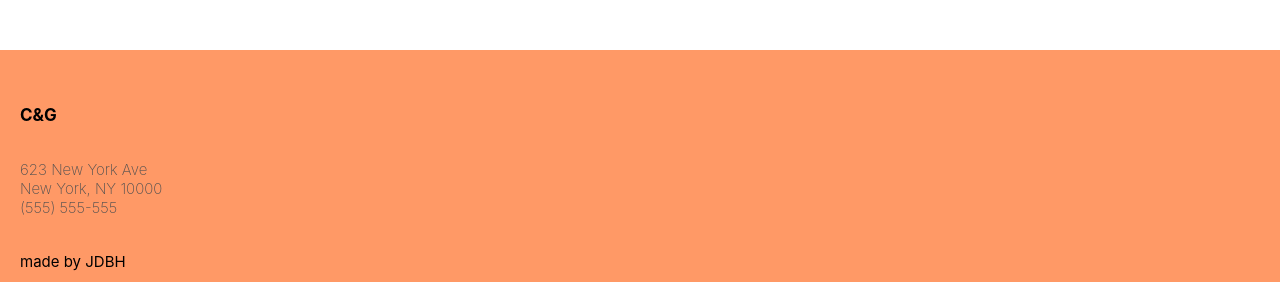
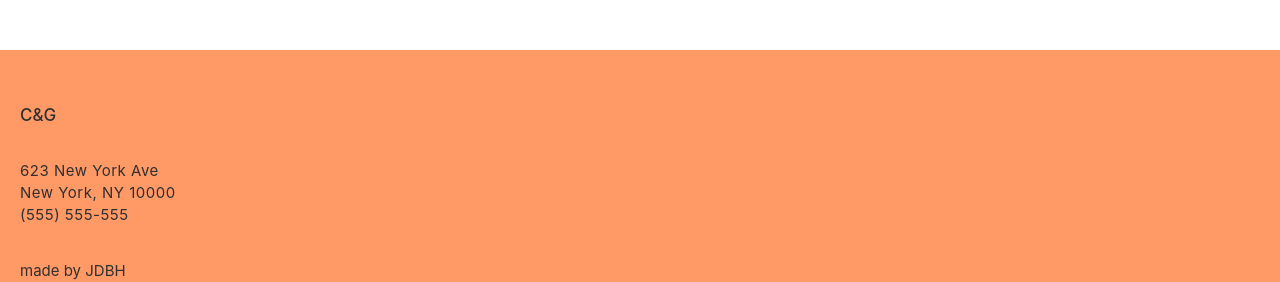
Before and after one commit to JDHofmann/plugs-frontend, a Next.js app: page / in a window 1280 px wide. Shown: the part 670-952 px from the top of the page. Built offline with nearby package versions, Linux system fonts and the light colour scheme; no server answers.

Commit message:
product page is styled

```diff
--- a/pages/product/[productId].js
+++ b/pages/product/[productId].js
@@ -61,7 +61,7 @@ function Product({ context }){
                     quantity={quantity}
                     setQuantity={setQuantity}
                 />
-                <p>{product.additional_specs}</p>
+                <p className="product-additional-specs">{product.additional_specs}</p>
             </div>
         </div>
         : <p className="loading">Loading</p> }
--- a/styles/components/_footer.scss
+++ b/styles/components/_footer.scss
@@ -1,15 +1,20 @@
 footer {
     background: $brand;
     margin-top: 40px;
+    font-weight: 400;
+    color: $dark-3;
     div {
         padding: 20px;
     }
     h4 {
         padding: 35px 0;
         font-size: 17px;
+        font-weight: 500;
     }
-    .address {
+    .address p {
         font-size: 15px;
+        color: $dark-3;
+        font-weight: 400;
     }
     span {
         padding: 35px 0;
--- a/styles/pages/_product.scss
+++ b/styles/pages/_product.scss
@@ -16,3 +16,8 @@
 .product-brand {
     text-transform: capitalize;
 }
+.product-additional-specs {
+    @media (min-width: 769px){
+        padding: 0 40px;
+    }
+}
--- a/styles/style.css
+++ b/styles/style.css
@@ -551,6 +551,8 @@ header .active:hover span:nth-child(2), header .active:focus span:nth-child(2) {
 footer {
   background: #ff9966;
   margin-top: 40px;
+  font-weight: 400;
+  color: #303030;
 }
 
 footer div {
@@ -560,10 +562,13 @@ footer div {
 footer h4 {
   padding: 35px 0;
   font-size: 17px;
+  font-weight: 500;
 }
 
-footer .address {
+footer .address p {
   font-size: 15px;
+  color: #303030;
+  font-weight: 400;
 }
 
 footer span {
@@ -654,6 +659,12 @@ footer span {
   text-transform: capitalize;
 }
 
+@media (min-width: 769px) {
+  .product-additional-specs {
+    padding: 0 40px;
+  }
+}
+
 body {
   overflow-x: hidden;
 }
@@ -666,6 +677,9 @@ h1 {
 p {
   color: #505050;
   font-weight: 200;
+  font-size: 16px;
+  line-height: 22px;
+  letter-spacing: .5px;
 }
 
 .content {
--- a/styles/style.scss
+++ b/styles/style.scss
@@ -32,6 +32,9 @@ h1 {
 p {
     color: $dark-5;
     font-weight: 200;
+    font-size: 16px;
+    line-height: 22px;
+    letter-spacing: .5px;
 }
 .content {
     min-height: calc(100vh - 200px);
```
Also changed, not shown: 1 other file (tests, documents, lock files or other folders).
